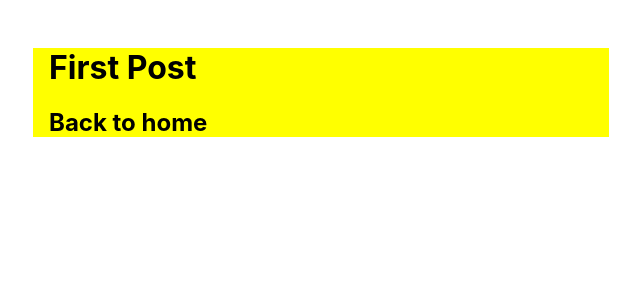
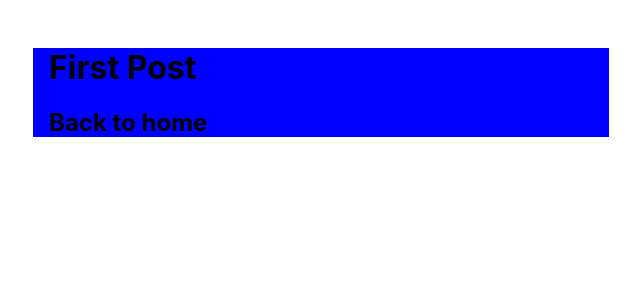
Before and after one commit to erintroch/crazy-calculator-02, a Next.js app: page /posts/first-post in a window 1280 px wide. Shown: the top 300 px of the page, without its empty margins (319-959 px from the left). Built offline with nearby package versions, Linux system fonts and the light colour scheme.

Commit message:
blue box

```diff
--- a/components/layout.module.css
+++ b/components/layout.module.css
@@ -1,6 +1,6 @@
 .container {
-	max-width: 36rem;
-	padding: 0 1rem;
-	margin: 3rem auto 6rem;
-	background-color: yellow;
+  max-width: 36rem;
+  padding: 0 1rem;
+  margin: 3rem auto 6rem;
+  background-color: blue;
 }
```
